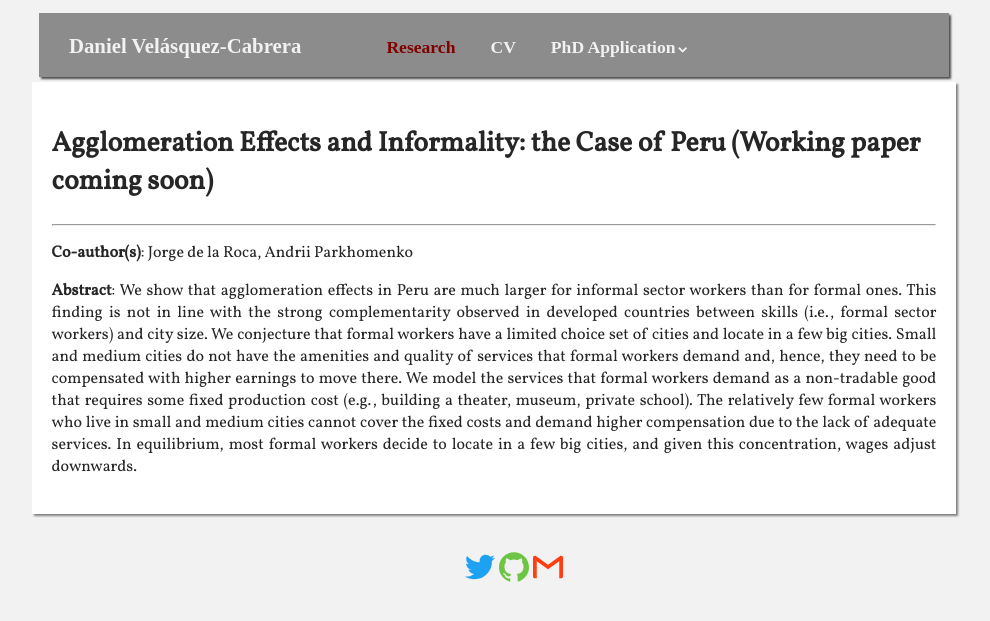
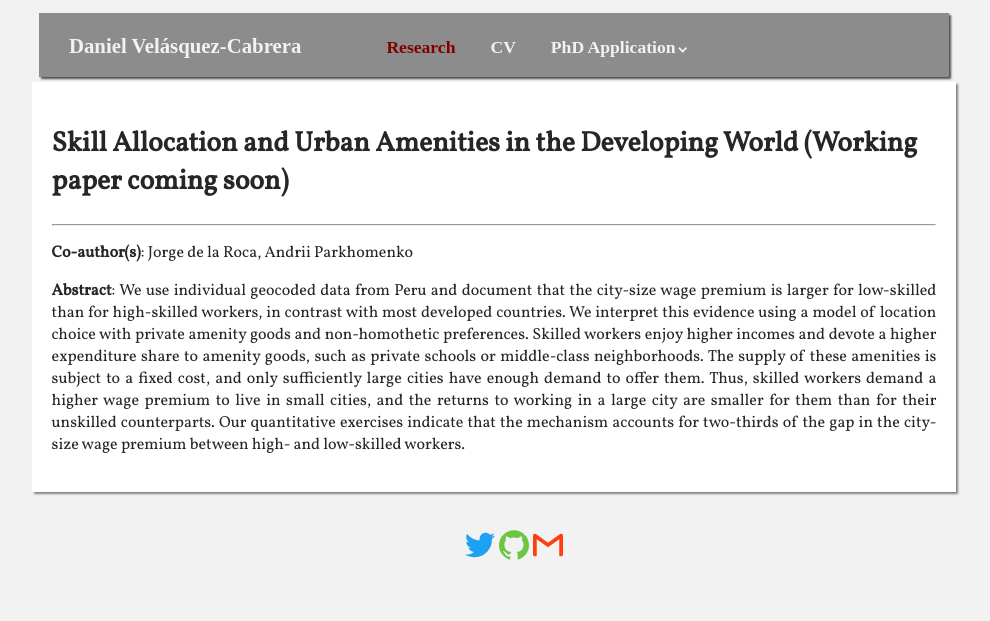
Before and after one commit to dvelasquezc/dvelasquezc.github.io, a Jekyll site: the page built from _research/peurban.md, in a window 1280 px wide. Shown: the top 621 px of the page, without its empty margins (146-1136 px from the left). Built offline with Jekyll 4.4.1, drawn with Linux system fonts in a browser that asks for light colours; some web fonts are replaced.

Commit message:
update abstracts

```diff
--- a/_research/peurban.md
+++ b/_research/peurban.md
@@ -1,12 +1,12 @@
 ---
-title: "Agglomeration Effects and Informality: the Case of Peru (Working paper coming soon)"
+title: "Skill Allocation and Urban Amenities in the Developing World (Working paper coming soon)"
 coauthors: Jorge de la Roca, Andrii Parkhomenko
 pubstatus: "mimeo"
 journal: "no"
 link: "no"
 presented: "no"
 pdf: "no"
-abstract: 'We show that agglomeration effects in Peru are much larger for informal sector workers than for formal ones. This finding is not in line with the strong complementarity observed in developed countries between skills (i.e., formal sector workers) and city size. We conjecture that formal workers have a limited choice set of cities and locate in a few big cities. Small and medium cities do not have the amenities and quality of services that formal workers demand and, hence, they need to be compensated with higher earnings to move there. We model the services that formal workers demand as a non-tradable good that requires some fixed production cost (e.g., building a theater, museum, private school). The relatively few formal workers who live in small and medium cities cannot cover the fixed costs and demand higher compensation due to the lack of adequate services. In equilibrium, most formal workers decide to locate in a few big cities, and given this concentration, wages adjust downwards.'
+abstract: 'We use individual geocoded data from Peru and document that the city-size wage premium is larger for low-skilled than for high-skilled workers, in contrast with most developed countries. We interpret this evidence using a model of location choice with private amenity goods and non-homothetic preferences. Skilled workers enjoy higher incomes and devote a higher expenditure share to amenity goods, such as private schools or middle-class neighborhoods. The supply of these amenities is subject to a fixed cost, and only sufficiently large cities have enough demand to offer them. Thus, skilled workers demand a higher wage premium to live in small cities, and the returns to working in a large city are smaller for them than for their unskilled counterparts. Our quantitative exercises indicate that the mechanism accounts for two-thirds of the gap in the city-size wage premium between high- and low-skilled workers.'
 funding: "no"
 order_paper: 1
 layout: page
```
Also changed, not shown: _research/lima_gender_urban.md (+1 -1 lines).
